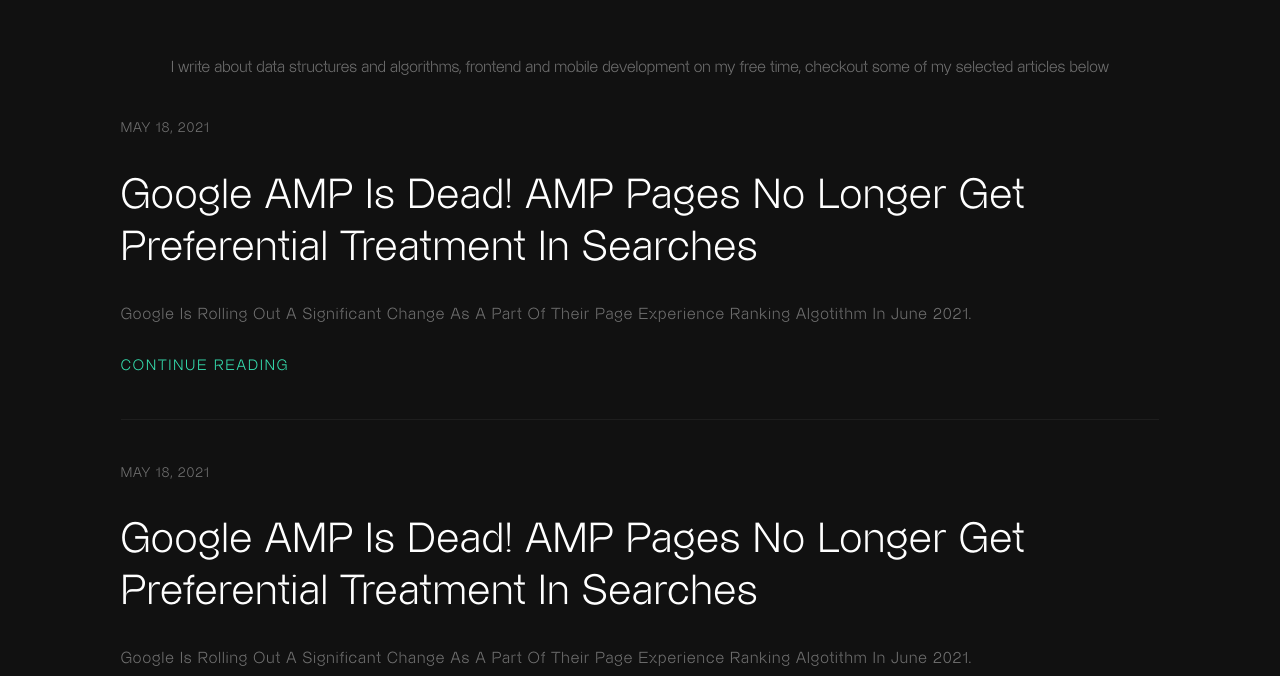
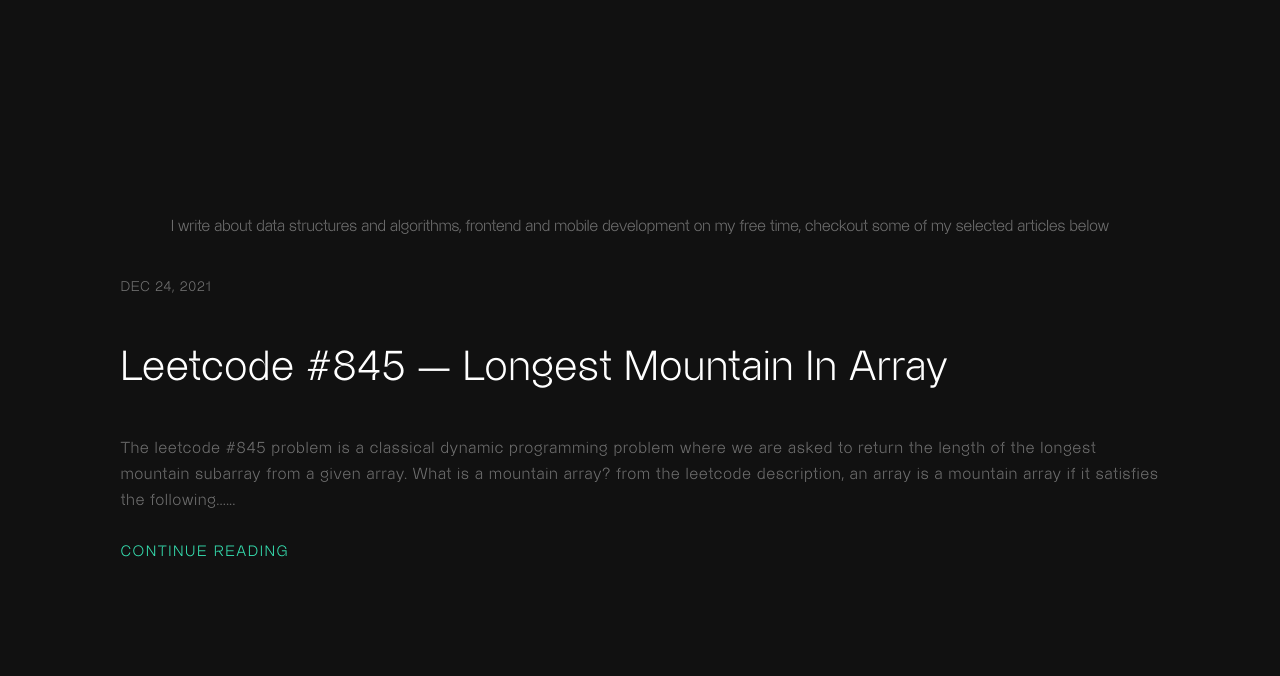
Before and after one commit to Iamstanlee/next-portfolio, a Next.js app: page / in a window 1280 px wide. Shown: the part 2484-3160 px from the top of the page. Built offline with nearby package versions, Linux system fonts and the light colour scheme.

Commit message:
adds blog hooks

```diff
--- a/src/components/About/index.tsx
+++ b/src/components/About/index.tsx
@@ -15,7 +15,7 @@
       </S.HeaderText>
       <S.ParaText>
         {bio} If you&#39;re hiring,
-        <S.ColoredLinkText href={`/${resumeUrl}`}>
+        <S.ColoredLinkText href={`/${resumeUrl}`} download={`${name}.pdf`}>
           {" Download my resume "}
         </S.ColoredLinkText>
         and let&#39;s
--- a/src/components/Blog/index.tsx
+++ b/src/components/Blog/index.tsx
@@ -1,27 +1,28 @@
 import { IBlog } from "../../utils/interfaces";
 import * as S from "./styles";
+// import useBlog from "./useBlog";
 
 type Props = {
   blog: IBlog;
 };
 
-const Blog: React.FC<Props> = ({ blog: { tag, blogs } }) => {
+const Blog: React.FC<Props> = ({ blog: { blogs } }) => {
+  // const { articles, isLoading, error } = useBlog();
+
   return (
     <S.Container>
       <S.Span>
         I write about data structures and algorithms, frontend and mobile
         development on my free time, checkout some of my selected articles below
       </S.Span>
-      <S.BlogContainer>
-        {blogs.map((blog, index) => (
-          <S.BlogWrapper key={index}>
-            <S.Time>{blog.date}</S.Time>
-            <S.HeaderText>{blog.title}</S.HeaderText>
-            <S.BlogText>{blog.text}</S.BlogText>
-            <S.ContinueBtn href={blog.link}>CONTINUE READING</S.ContinueBtn>
-          </S.BlogWrapper>
-        ))}
-      </S.BlogContainer>
+      {blogs.map((blog, i) => (
+        <S.BlogWrapper key={[blog.title, i].join(".")}>
+          <S.Time>{blog.date}</S.Time>
+          <S.BlogTitle>{blog.title}</S.BlogTitle>
+          <S.BlogText>{blog.text}...</S.BlogText>
+          <S.ContinueBtn href={blog.link}>CONTINUE READING</S.ContinueBtn>
+        </S.BlogWrapper>
+      ))}
     </S.Container>
   );
 };
--- a/src/components/Blog/styles.ts
+++ b/src/components/Blog/styles.ts
@@ -32,13 +32,12 @@
   margin: 0 8px 15px 0;
   font-size: 13px;
 `;
-export const BlogContainer = styled.div``;
+
 export const BlogWrapper = styled.div`
   display: flex;
   width: 100%;
   flex-wrap: wrap;
   justify-content: center;
-  text-transform: capitalize;
   font-size: 18px;
   line-height: 26px;
   letter-spacing: 1px;
@@ -48,14 +47,6 @@
   :last-child {
     border-bottom: none;
   }
-`;
-
-// Texts
-export const HeaderText = styled.h1`
-  color: ${(props) => (props.theme as ITheme).headerTextColor};
-  font-size: 42px;
-  font-weight: 100;
-  line-height: 52px;
 `;
 
 export const Span = styled.span`
@@ -69,10 +60,15 @@
 `;
 export const BlogTitle = styled.p`
   color: ${(props) => (props.theme as ITheme).headerTextColor};
-  font-size: 36px;
+  font-size: 42px;
   font-weight: 100;
-  line-height: 48px;
+  width: 100%;
+  line-height: 52px;
+  hover: {
+    color: ${(props) => (props.theme as ITheme).buttonPrimaryColor};
+  }
 `;
+
 export const BlogText = styled.p`
   color: ${(props) => (props.theme as ITheme).paragraphTextColor};
   margin: 0 0 25px;
--- /dev/null
+++ b/src/components/Blog/useBlog.ts
@@ -0,0 +1,50 @@
+import { useEffect, useState } from "react";
+import fmt from "../../utils/date";
+import { Blog } from "../../utils/interfaces";
+
+interface Item {
+  title: string;
+  pubDate: string;
+  link: string;
+  description: string;
+  categories: string[];
+}
+
+export default function useBlog() {
+  const [articles, setArticles] = useState<Blog[]>();
+  const [isLoading, setIsLoading] = useState<boolean>(true);
+  const [error, setError] = useState<string | null>(null);
+
+  useEffect(() => {
+    const fetchPosts = async () => {
+      try {
+        const response = await fetch(
+          `https://api.rss2json.com/v1/api.json?rss_url=https://medium.com/feed/@iamstanlee&count=3&order_by=pubDate&api_key=${process.env.NEXT_PUBLIC_RSS2JSON_KEY}`
+        );
+        const json = await response.json();
+        console.log(json);
+        if (json.status === "ok") {
+          setArticles(
+            (json.items as Item[]).map(
+              (item) =>
+                <Blog>{
+                  title: item.title,
+                  link: item.link,
+                  text: item.description.substring(0, 512),
+                  date: fmt(item.pubDate),
+                }
+            )
+          );
+        } else {
+          setError(json.message || "An unexpected error occured");
+        }
+      } catch (e) {
+        setError((e as Error).message);
+      }
+      setIsLoading(false);
+    };
+    fetchPosts();
+  }, []);
+
+  return { articles, error, isLoading };
+}
--- a/src/components/Footer/index.tsx
+++ b/src/components/Footer/index.tsx
@@ -1,6 +1,7 @@
 import styled from "styled-components";
 
 const Container = styled.div`
+  position: absolute;
   min-height: 30vh;
   display: flex;
   flex-direction: column;
@@ -8,6 +9,12 @@
   align-items: center;
 `;
 
+export const SpiralImage1 = styled.img`
+  position: absolute;
+  max-width: 8.625em;
+  bottom: 0;
+  right: 0;
+`;
 
 const Text = styled.span`
   color: ${(props) => props.theme.textColor};
@@ -18,6 +25,7 @@
     <Container>
       <Text>©2022 </Text>
       <Text>Designed with ❤️</Text>
+      <SpiralImage1 src="/assets/images/spiral1.png" />
     </Container>
   );
 };
--- a/src/globalstyles.ts
+++ b/src/globalstyles.ts
@@ -29,6 +29,10 @@
         font-size: 18px;
         font-weight: 100;
     }
+    h3 {
+        font-weight: 100;
+
+    }
     .tooltip-container {
         position: relative;
   }
--- a/src/utils/data.tsx
+++ b/src/utils/data.tsx
@@ -40,7 +40,7 @@
           },
           {
             name: "state-management",
-            data: ["redux", "recoiljs", "context API"],
+            data: ["recoiljs", "jotai", "redux"],
           },
           {
             name: "styling",
@@ -117,18 +117,10 @@
     tag: "blog",
     blogs: [
       {
-        title:
-          " Google AMP is dead! AMP pages no longer get preferential treatment in searches",
-        date: "MAY 18, 2021",
-        text: "Google is rolling out a significant change as a part of their page experience ranking algotithm in June 2021.",
-        link: "#",
-      },
-      {
-        title:
-          " Google AMP is dead! AMP pages no longer get preferential treatment in searches",
-        date: "MAY 18, 2021",
-        text: "Google is rolling out a significant change as a part of their page experience ranking algotithm in June 2021.",
-        link: "#",
+        title: "Leetcode #845 — Longest Mountain In Array",
+        date: "DEC 24, 2021",
+        text: "The leetcode #845 problem is a classical dynamic programming problem where we are asked to return the length of the longest mountain subarray from a given array. What is a mountain array? from the leetcode description, an array is a mountain array if it satisfies the following...",
+        link: "https://medium.com/@iamstanlee/leetcode-845-longest-mountain-in-array-256202687979",
       },
     ],
   },
```
Also changed, not shown: src/components/Tooltip.tsx (+3 -6 lines), src/utils/date.ts (added, +19 -0 lines), 1 other file (tests, documents, lock files or other folders).
